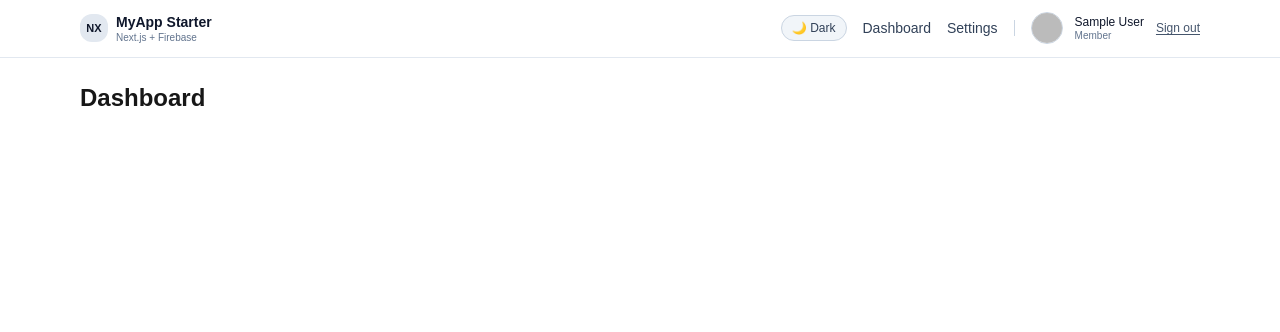
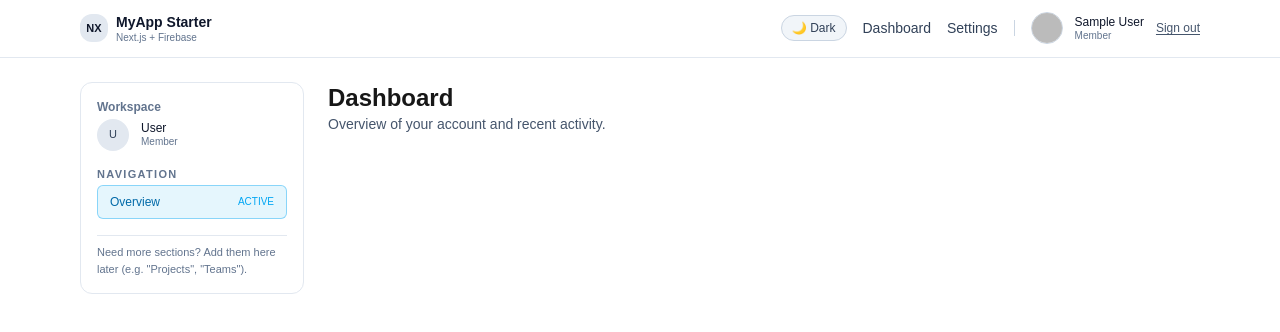
Before and after one commit to seaphil344/firebase-auth-template, a Next.js app: page /dashboard in a window 1280 px wide. Shown: the top 332 px of the page. Built offline with nearby package versions, Linux system fonts and the light colour scheme; no server answers; the database is empty; sample sign-in values are in the browser's storage.

Commit message:
Expanded dashboard page

```diff
--- /dev/null
+++ b/app/dashboard/layout.tsx
@@ -0,0 +1,11 @@
+// app/dashboard/layout.tsx
+import type { ReactNode } from "react";
+import { DashboardShell } from "@/components/DashboardShell";
+
+export default function DashboardLayout({
+  children,
+}: {
+  children: ReactNode;
+}) {
+  return <DashboardShell>{children}</DashboardShell>;
+}
--- a/app/dashboard/page.tsx
+++ b/app/dashboard/page.tsx
@@ -1,7 +1,6 @@
 // app/dashboard/page.tsx
 "use client";
 
-import { AuthGuard } from "@/components/AuthGuard";
 import { useUserProfile } from "@/lib/hooks/useUserProfile";
 import { Skeleton } from "@/components/Skeleton";
 
@@ -9,9 +8,13 @@ export default function DashboardPage() {
   const { profile, loading } = useUserProfile();
 
   return (
-    <AuthGuard>
     <div className="space-y-4">
+      <div>
         <h1 className="text-2xl font-semibold">Dashboard</h1>
+        <p className="text-sm text-slate-600 dark:text-slate-400">
+          Overview of your account and recent activity.
+        </p>
+      </div>
 
       {loading && (
         <div className="space-y-3">
@@ -21,7 +24,7 @@ export default function DashboardPage() {
       )}
 
       {!loading && profile && (
-          <div className="border rounded-lg p-4 text-sm space-y-1">
+        <div className="border border-slate-200 bg-white rounded-lg p-4 text-sm space-y-1 dark:border-slate-800 dark:bg-slate-950/60">
           <div>
             <strong>Email:</strong> {profile.email}
           </div>
@@ -48,6 +51,5 @@ export default function DashboardPage() {
         </div>
       )}
     </div>
-    </AuthGuard>
   );
 }
--- /dev/null
+++ b/components/DashboardShell.tsx
@@ -0,0 +1,104 @@
+// components/DashboardShell.tsx
+"use client";
+
+import type { ReactNode } from "react";
+import Link from "next/link";
+import { usePathname } from "next/navigation";
+import { AuthGuard } from "@/components/AuthGuard";
+import { useUserProfile } from "@/lib/hooks/useUserProfile";
+import { Skeleton } from "@/components/Skeleton";
+
+type DashboardShellProps = {
+  children: ReactNode;
+};
+
+const navItems = [
+  { label: "Overview", href: "/dashboard" },
+  // You can add more later, e.g.:
+  // { label: "Projects", href: "/dashboard/projects" },
+];
+
+export function DashboardShell({ children }: DashboardShellProps) {
+  const pathname = usePathname();
+  const { profile, loading } = useUserProfile();
+
+  return (
+    <AuthGuard>
+      <div className="flex gap-6">
+        {/* Sidebar */}
+        <aside className="w-56 shrink-0 hidden md:flex flex-col gap-4 border border-slate-200 bg-white rounded-xl p-4 dark:border-slate-800 dark:bg-slate-950/60">
+          <div className="space-y-1">
+            <p className="text-xs font-semibold text-slate-500 dark:text-slate-400">
+              Workspace
+            </p>
+            {loading ? (
+              <div className="flex items-center gap-3">
+                <Skeleton className="h-8 w-8 rounded-full" />
+                <div className="flex flex-col gap-1 flex-1">
+                  <Skeleton className="h-3 w-24" />
+                  <Skeleton className="h-2 w-16" />
+                </div>
+              </div>
+            ) : (
+              <div className="flex items-center gap-3">
+                <div className="w-8 h-8 rounded-full bg-slate-200 dark:bg-slate-800 flex items-center justify-center text-[11px] font-medium text-slate-700 dark:text-slate-100">
+                  {(profile?.displayName ?? profile?.email ?? "U")
+                    .charAt(0)
+                    .toUpperCase()}
+                </div>
+                <div className="flex flex-col leading-tight">
+                  <span className="text-xs font-medium text-slate-900 dark:text-slate-50">
+                    {profile?.displayName ?? profile?.email ?? "User"}
+                  </span>
+                  <span className="text-[10px] text-slate-500 dark:text-slate-400">
+                    {profile?.role === "admin" ? "Admin" : "Member"}
+                  </span>
+                </div>
+              </div>
+            )}
+          </div>
+
+          <nav className="space-y-1 text-xs">
+            <p className="text-[11px] font-semibold text-slate-500 dark:text-slate-400 uppercase tracking-[0.12em]">
+              Navigation
+            </p>
+            <div className="mt-1 space-y-1">
+              {navItems.map((item) => {
+                const isActive =
+                  pathname === item.href || pathname.startsWith(item.href + "/");
+                return (
+                  <Link
+                    key={item.href}
+                    href={item.href}
+                    className={[
+                      "flex items-center justify-between rounded-md px-3 py-2 transition-colors",
+                      isActive
+                        ? "bg-sky-500/10 text-sky-700 border border-sky-500/40 dark:text-sky-200 dark:border-sky-500/40"
+                        : "text-slate-700 hover:bg-slate-100 border border-transparent dark:text-slate-200 dark:hover:bg-slate-900",
+                    ].join(" ")}
+                  >
+                    <span className="text-xs">{item.label}</span>
+                    {isActive && (
+                      <span className="text-[10px] uppercase text-sky-500 dark:text-sky-300">
+                        active
+                      </span>
+                    )}
+                  </Link>
+                );
+              })}
+            </div>
+          </nav>
+
+          <div className="mt-auto pt-2 border-t border-slate-200 dark:border-slate-800 text-[11px] text-slate-500 dark:text-slate-400">
+            <p>Need more sections? Add them here later (e.g. &quot;Projects&quot;, &quot;Teams&quot;).</p>
+          </div>
+        </aside>
+
+        {/* Main content */}
+        <section className="flex-1 min-w-0">
+          {children}
+        </section>
+      </div>
+    </AuthGuard>
+  );
+}
```
Lines whose indentation alone changed are shown as unchanged.
